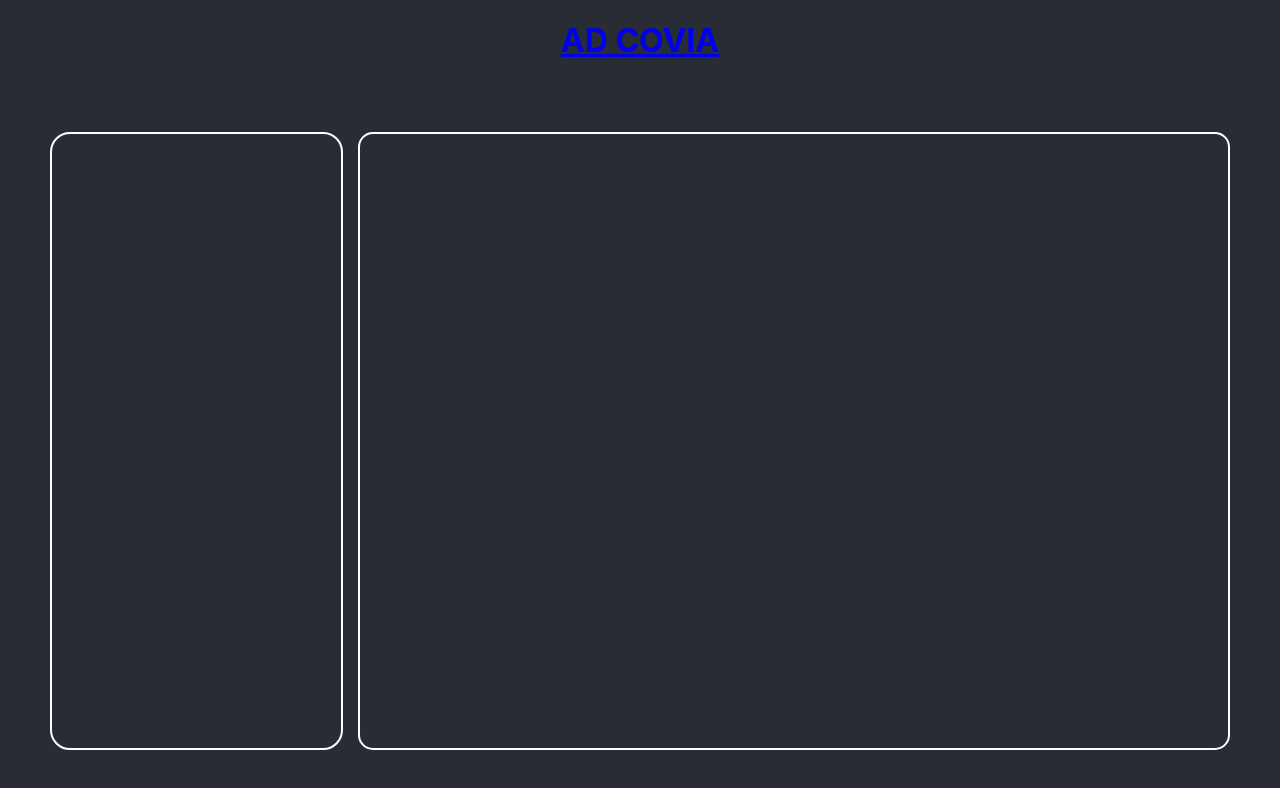
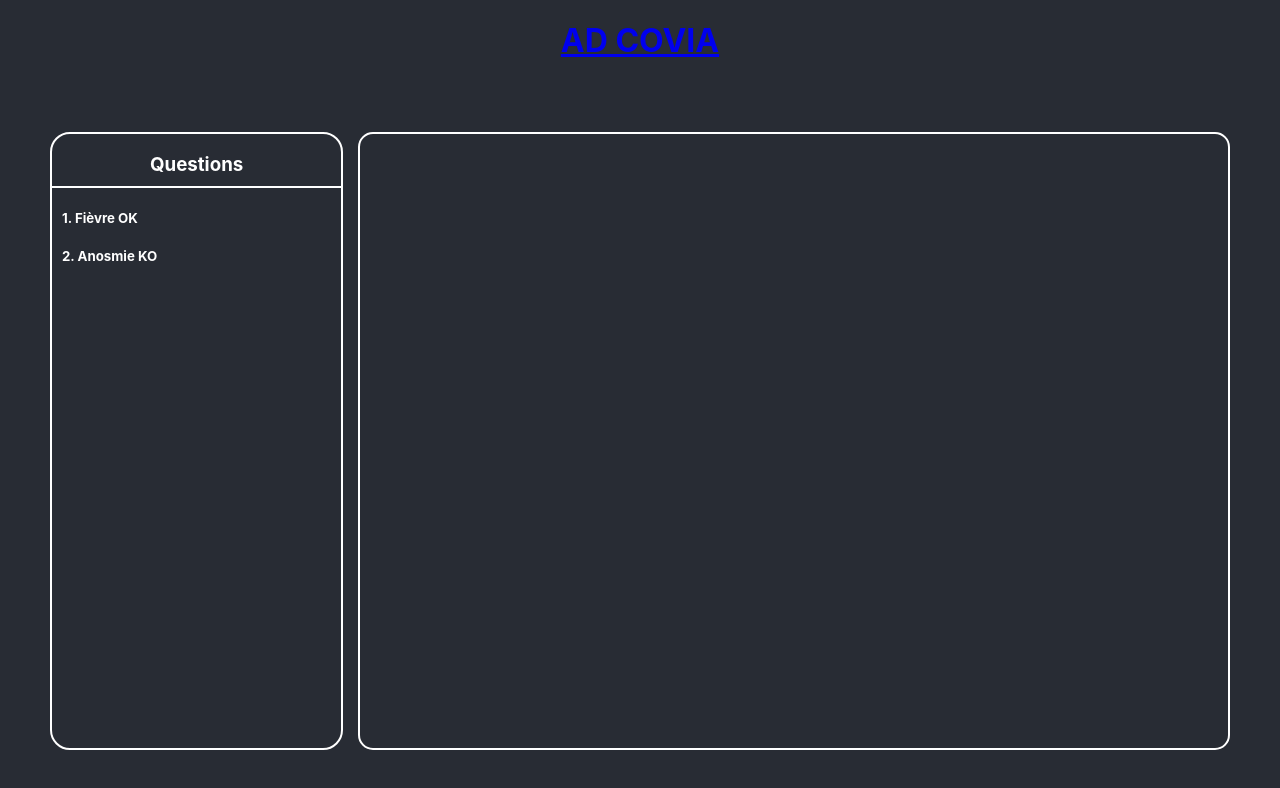
Before and after one commit to AntoineAwaida/ad-covia, a React (Create React App) app in the folder front-app/: page /form in a window 1280 px wide. Shown: the top 788 px of the page. Built offline with nearby package versions, Linux system fonts and the light colour scheme.

Commit message:
Add list of questions on the left
Needs to be connected to formik now, with yup to say if field valid or not

```diff
--- a/front-app/src/modules/questions/interfaces.tsx
+++ b/front-app/src/modules/questions/interfaces.tsx
@@ -2,6 +2,7 @@ type SimpleAnswerType = "YES_NO_UNSURE" | "NUMBER" | "STRING";
 
 export interface Question {
   id: string;
+  shortText: string;
   text: string;
   answer: { type: SimpleAnswerType } | { type: "DISCRETE_SET"; set: string[] };
 }
--- a/front-app/src/modules/questions/mocks.tsx
+++ b/front-app/src/modules/questions/mocks.tsx
@@ -3,11 +3,13 @@ import { Question } from "./interfaces";
 export const mockQuestions: Question[] = [
   {
     id: "fievre",
+    shortText: "Fièvre",
     text: "Avez-vous de la fièvre?",
     answer: { type: "YES_NO_UNSURE" },
   },
   {
     id: "anosmie",
+    shortText: "Anosmie",
     text: "Avez-vous une perte de l'odorat?",
     answer: { type: "YES_NO_UNSURE" },
   },
--- a/front-app/src/pages/ADForm/ADForm.tsx
+++ b/front-app/src/pages/ADForm/ADForm.tsx
@@ -1,5 +1,7 @@
 import React, { memo } from "react";
 import styled from "styled-components";
+import { QuestionList } from "./components/QuestionList";
+import { mockQuestions } from "../../modules/questions/mocks";
 
 const MainContainer = styled.div`
   display: flex;
@@ -16,6 +18,13 @@ const QuestionListContainer = styled.div`
   margin-right: 15px;
 `;
 
+const ListTitle = styled.h3`
+  color: white;
+  text-align: center;
+  padding-bottom: 10px;
+  border-bottom: 2px solid white;
+`;
+
 const FormContainer = styled.div`
   flex: 3;
   align-items: center;
@@ -25,7 +34,13 @@ const FormContainer = styled.div`
 
 const ADFormComponent = () => (
   <MainContainer>
-    <QuestionListContainer />
+    <QuestionListContainer>
+      <ListTitle>Questions</ListTitle>
+      <QuestionList
+        questions={mockQuestions}
+        answers={{ fievre: "OUI", anosmie: "" }}
+      />
+    </QuestionListContainer>
     <FormContainer />
   </MainContainer>
 );
--- /dev/null
+++ b/front-app/src/pages/ADForm/components/QuestionList.tsx
@@ -0,0 +1,28 @@
+import React, { memo } from "react";
+import { QuestionListItem } from "./QuestionListItem";
+import { Question } from "../../../modules/questions/interfaces";
+import styled from "styled-components";
+
+const Container = styled.div`
+  margin: 10px;
+`;
+
+interface Props {
+  questions: Question[];
+  answers: { [id: string]: string };
+}
+
+const QuestionListComponent = (props: Props) => (
+  <Container>
+    {props.questions.map((question, index) => (
+      <QuestionListItem
+        key={question.id}
+        count={index}
+        text={question.shortText}
+        value={props.answers[question.id]}
+      />
+    ))}
+  </Container>
+);
+
+export const QuestionList = memo(QuestionListComponent);
--- /dev/null
+++ b/front-app/src/pages/ADForm/components/QuestionListItem.tsx
@@ -0,0 +1,20 @@
+import React, { memo } from "react";
+import styled from "styled-components";
+
+const Text = styled.h5`
+  color: white;
+`;
+
+interface Props {
+  text: string;
+  value: string;
+  count: number;
+}
+
+const QuestionListItemComponent = (props: Props) => (
+  <Text>
+    {props.count + 1 + ". " + props.text} {props.value !== "" ? "OK" : "KO"}
+  </Text>
+);
+
+export const QuestionListItem = memo(QuestionListItemComponent);
```
